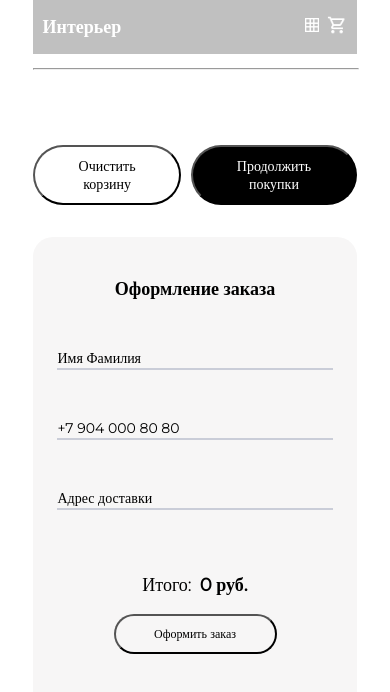
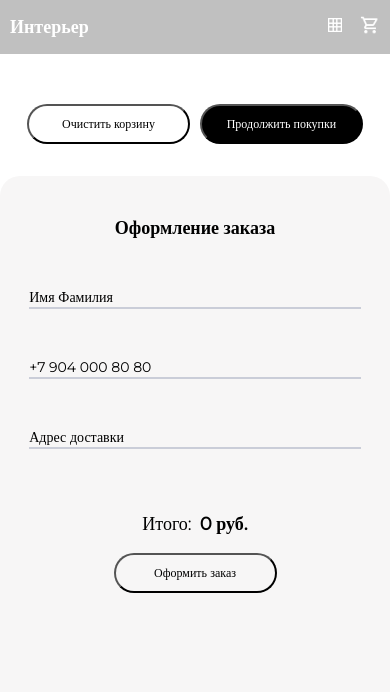
Before and after one commit to SulimanVu/skypro, a React (Create React App) app: page /basket in a window 390 px wide. Shown: the top 692 px of the page. Built offline with nearby package versions, Linux system fonts and the light colour scheme; a web font is replaced by a local one.

Commit message:
code review

```diff
--- a/src/pages/Basket.jsx
+++ b/src/pages/Basket.jsx
@@ -2,6 +2,7 @@ import React, { useState } from "react";
 import ProductBascet from "../components/ProductBascet";
 import { arr } from "../array";
 import { useSelector } from "react-redux";
+import "../styles/basket.scss";
 
 const Basket = () => {
   const basket = useSelector((state) => state.basketSlice.price);
@@ -28,7 +29,6 @@ const Basket = () => {
           <span>Товар</span>
           <span>К-во</span>
         </div>
-        <hr />
         <div className="product_block">
           {product?.map((item, index) => {
             return <ProductBascet {...item} key={index} />;
@@ -64,7 +64,8 @@ const Basket = () => {
                 ? basket > 1000000
                   ? `${basket.toString().slice(0, 1)} ${val}`
                   : val
-                : "0"} руб.
+                : "0"}{" "}
+              руб.
             </b>
           </h2>
           <button>Оформить заказ</button>
--- a/src/styles/basket.scss
+++ b/src/styles/basket.scss
@@ -5,33 +5,36 @@
   margin: 0 auto 200px;
   @media screen and (max-width: 1024px) {
     flex-direction: column;
+    width: 83%;
   }
-  hr {
+  @media screen and (max-width: 400px) {
     width: 100%;
-    margin-top: 14px;
-    margin-bottom: 25px;
+  }
+  .header {
+    margin-top: 32px;
+    margin-bottom: 14px;
+    display: flex;
+    justify-content: space-between;
+    padding-right: 20px;
+    @media screen and (max-width: 400px) {
+      display: none;
+    }
   }
 }
 // ProductBascet
 .product_block {
   display: flex;
   flex-direction: column;
-  hr {
-    margin: 32px 0;
-  }
-}
   .product {
     height: 173px;
     display: flex;
     justify-content: flex-start;
     position: relative;
-  padding-top: 32px;
+    padding-top: 25px;
+    border-top: 1px solid #cacdd8;
     &:not(:last-child) {
       border-bottom: 1px solid #cacdd8;
       padding: 32px 0;
-  }
-  &:nth-child(1) {
-    padding-top: 0px;
     }
     img {
       width: 173px;
@@ -48,6 +51,9 @@
       display: flex;
       flex-direction: column;
       justify-content: space-between;
+      @media screen and (max-width: 400px) {
+        margin-left: 16px;
+      }
       & > div {
         display: flex;
         width: fit-content;
@@ -76,10 +82,7 @@
       border-radius: 6px;
       background-color: #f7f6f6;
       @media screen and (max-width: 1200px) {
-      width: 51px;
-      height: 31px;
-      font-size: 12px;
-      right: 5px;
+        top: 18px;
       }
     }
     input[type="number"]::-webkit-inner-spin-button,
@@ -91,27 +94,28 @@
       margin: 0;
     }
   }
-.header {
-  margin-top: 32px;
-  display: flex;
-  justify-content: space-between;
-  padding-right: 20px;
-  @media screen and (max-width: 400px) {
-    display: none;
 }
-}
+
 .prod {
   margin-right: 33px;
   width: 100%;
   .buttons {
     display: flex;
     margin-top: 50px;
+    @media screen and (max-width: 400px) {
+      justify-content: center;
+    }
     button {
       width: fit-content;
       padding: 10px 22px;
       font-size: 14px;
       border-radius: 50px;
       border-radius: 1px solid black;
+      @media screen and (max-width: 400px) {
+        width: 163px;
+        font-size: 12px;
+        padding: 10px 10px;
+      }
     }
     & button:first-child {
       background-color: #fff;
--- a/src/styles/header.scss
+++ b/src/styles/header.scss
@@ -8,6 +8,9 @@ header {
   background-color: silver;
   color: #fff;
   box-sizing: border-box;
+  @media screen and (max-width: 400px) {
+    width: 100%;
+  }
   h1 {
     font-size: 36px;
     @media screen and (max-width: 400px) {
@@ -19,6 +22,9 @@ header {
     display: flex;
     justify-content: space-between;
     align-items: center;
+    @media screen and (max-width: 1024px) {
+      width: 20%;
+    }
     @media screen and (max-width: 400px) {
       width: 25%;
     }
```
Lines whose indentation alone changed are shown as unchanged.
